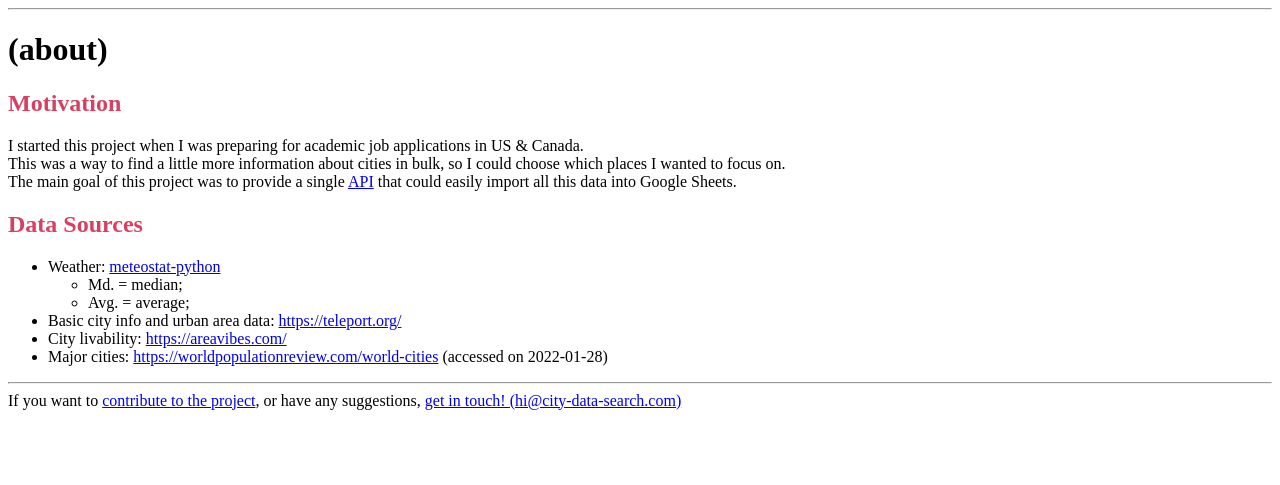
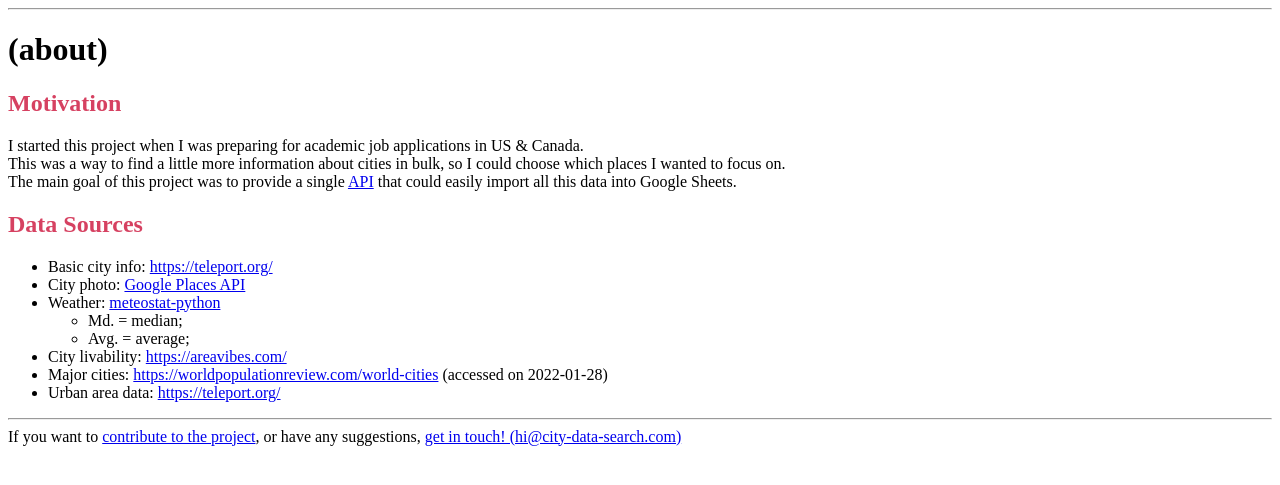
Before and after one commit to cbdm/city-data-search, a Flask app: page /about/ in a window 1280 px wide. Shown: the part 63-548 px from the top of the page. Run offline with Flask 2, Linux system fonts and the light colour scheme.

Commit message:
Updated data sources info

```diff
--- a/cds/templates/about.html
+++ b/cds/templates/about.html
@@ -13,14 +13,17 @@
     <h2>Data Sources</h2>
     <ul>
         <li>
+            Basic city info: <a href="https://teleport.org/">https://teleport.org/</a>
+        </li>
+        <li>
+            City photo: <a href="https://developers.google.com/maps/documentation/places/web-service/overview">Google Places API</a>
+        </li>
+        <li>
             Weather: <a href="https://github.com/meteostat/meteostat-python">meteostat-python</a>
             <ul>
                 <li>Md. = median;</li>
                 <li>Avg. = average;</li>
             </ul>
-        </li>
-        <li>
-            Basic city info and urban area data: <a href="https://teleport.org/">https://teleport.org/</a>
         </li>
         <li>
             City livability: <a href="https://areavibes.com/">https://areavibes.com/</a>
@@ -29,5 +32,8 @@
             Major cities: <a href="https://worldpopulationreview.com/world-cities">https://worldpopulationreview.com/world-cities</a>
             (accessed on 2022-01-28)
         </li>
+        <li>
+            Urban area data: <a href="https://teleport.org/">https://teleport.org/</a>
+        </li>
     </ul>
 {% endblock %}
```
